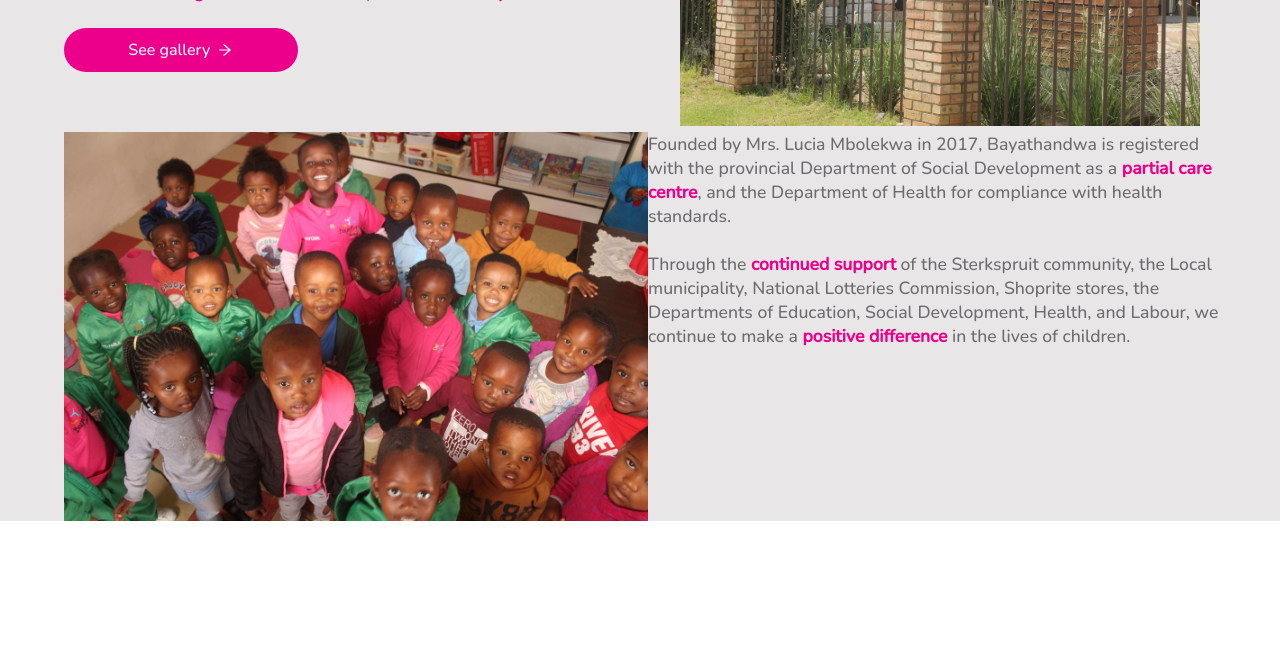
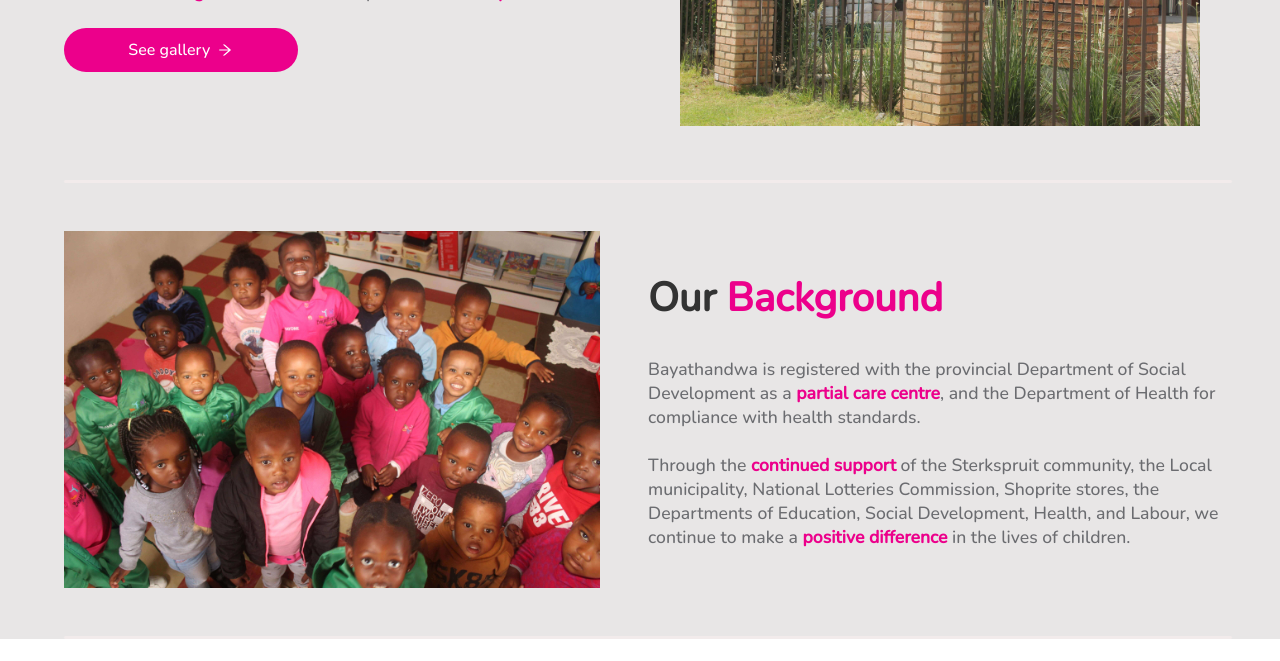
Before and after one commit to Babalwa01/bayathandwa-day-care, a React (Vite) app: page / in a window 1280 px wide. Shown: the part 1080-1741 px from the top of the page. Built offline with nearby package versions, Linux system fonts and the light colour scheme.

Commit message:
added history section

```diff
--- a/src/container/AboutUs/AboutUs.scss
+++ b/src/container/AboutUs/AboutUs.scss
@@ -114,6 +114,23 @@
     }
   }
 
+  .app__aboutus-line {
+    display: none;
+
+    @media screen and (min-width: 1024px) {
+      display: flex;
+      height: 3px;
+      width: 100%;
+      background-color: #f2ebeb;
+      margin-bottom: 3rem;
+      border-radius: 2px;
+    }
+
+    @media screen and (min-width: 1280px) {
+      margin-top: 3rem;
+    }
+  }
+
   .app__aboutus-history {
     display: flex;
     flex-direction: column;
@@ -121,12 +138,14 @@
 
     @media screen and (min-width: 1024px) {
       flex-direction: row;
+      align-items: center;
       margin-top: 0rem;
     }
 
     .app__aboutus-history-image {
       display: none;
       flex-basis: 50%;
+      padding-right: 3rem;
 
       @media screen and (min-width: 1024px) {
         display: flex;
@@ -137,9 +156,23 @@
       }
     }
 
-    p {
+    .app__aboutus-history-info {
       @media screen and (min-width: 1024px) {
         flex-basis: 50%;
+      }
+
+      h3 {
+        display: none;
+        font-size: 2.5rem;
+        color: var(--darkgray-color);
+
+        @media screen and (min-width: 1024px) {
+          display: block;
+        }
+
+        @media screen and (min-width: 1280px) {
+          margin-bottom: 2rem;
+        }
       }
     }
   }
--- a/src/container/AboutUs/AboutUs.tsx
+++ b/src/container/AboutUs/AboutUs.tsx
@@ -34,25 +34,30 @@ const AboutUs = () => {
           <img src={images.about01} alt="Bayathandwa day care" />
         </div>
       </motion.div>
+      <div className="app__aboutus-line"></div>
       <div className="app__aboutus-history">
         <div className="app__aboutus-history-image">
           <img src={images.about02} alt="Bayathandwa day care" />
         </div>
+        <div className="app__aboutus-history-info">
+          <h3>Our <span className="pink-text">Background</span></h3>
           <p className="p__opensans">
-          Founded by Mrs. Lucia Mbolekwa in 2017, Bayathandwa is registered with
-          the provincial Department of Social Development as a{" "}
-          <span className="pink-text bold-text">partial care centre</span>, and
-          the Department of Health for compliance with health standards.
+            Bayathandwa is registered with the provincial Department of Social
+            Development as a{" "}
+            <span className="pink-text bold-text">partial care centre</span>,
+            and the Department of Health for compliance with health standards.
             <br /> <br />
             Through the{" "}
-          <span className="pink-text bold-text">continued support</span> of the
-          Sterkspruit community, the Local municipality, National Lotteries
-          Commission, Shoprite stores, the Departments of Education, Social
-          Development, Health, and Labour, we continue to make a{" "}
+            <span className="pink-text bold-text">continued support</span> of
+            the Sterkspruit community, the Local municipality, National
+            Lotteries Commission, Shoprite stores, the Departments of Education,
+            Social Development, Health, and Labour, we continue to make a{" "}
             <span className="pink-text bold-text">positive difference</span> in
             the lives of children.
           </p>
         </div>
+      </div>
+      <div className="app__aboutus-line"></div>
       <div className="app__aboutus-mission"></div>
       <div className="app__aboutus-vision"></div>
       <div className="app__aboutus-values"></div>
```
Lines whose indentation alone changed are shown as unchanged.
